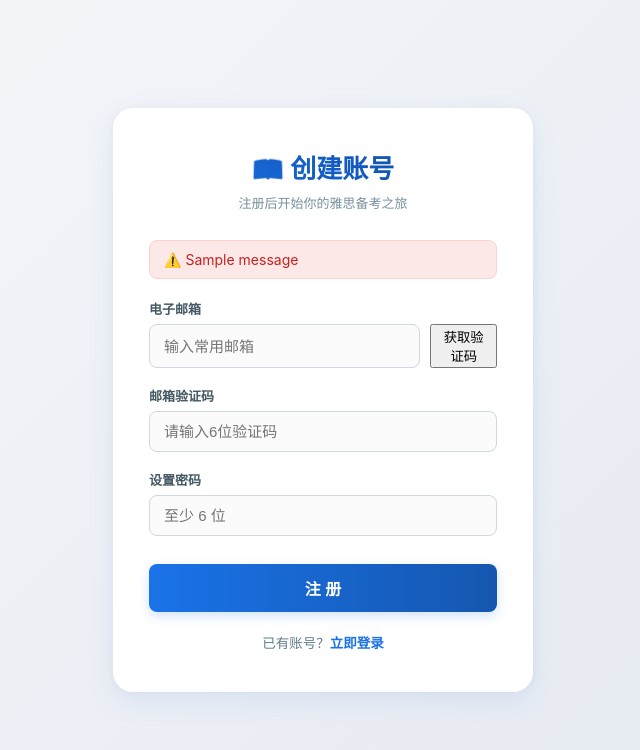
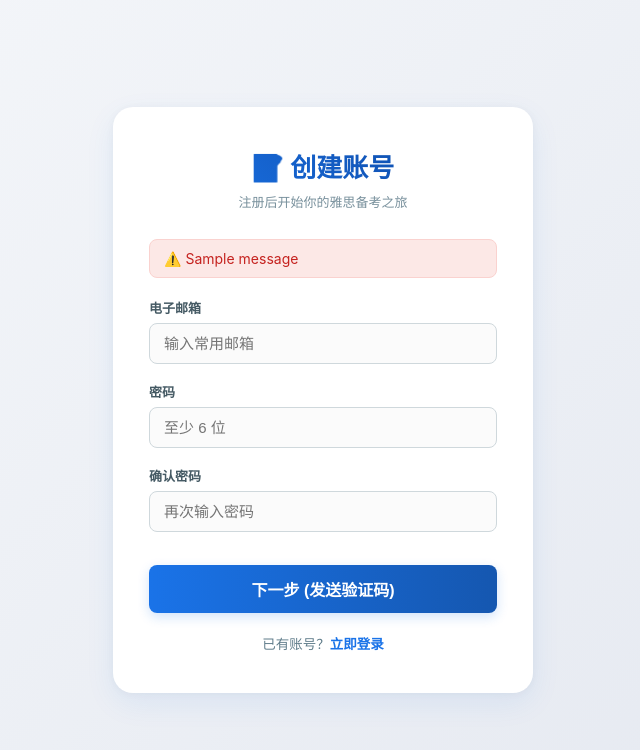
Before and after one commit to pandorauuu/word, a Flask app: page /register in a window 1280 px wide. Shown: the top 750 px of the page, without its empty margins (317-957 px from the left). Run offline with Flask 3, Linux system fonts and the light colour scheme; tables that the repository leaves empty hold one stand-in row (values such as "Sample post"); one stand-in notice (Sample message) is shown.

Commit message:
Update register.html

```diff
--- a/templates/register.html
+++ b/templates/register.html
@@ -50,10 +50,6 @@
             margin-bottom: 6px;
             font-weight: 600;
         }
-        .input-group {
-            display: flex;
-            gap: 10px;
-        }
         .form-control {
             width: 100%;
             padding: 11px 14px;
@@ -72,19 +68,6 @@
             background-color: #fff;
             box-shadow: 0 0 0 4px rgba(26, 115, 232, 0.15);
         }
-        .btn-code {
-            white-space: nowrap;
-            padding: 0 15px;
-            background: #1a73e8;
-            color: white;
-            border: none;
-            border-radius: 8px;
-            cursor: pointer;
-            font-size: 14px;
-            font-weight: 600;
-            transition: background 0.2s;
-        }
-        .btn-code:hover { background: #1557b0; }
         .btn-block {
             width: 100%;
             padding: 12px;
@@ -94,7 +77,7 @@
             background: linear-gradient(90deg, #1a73e8, #1557b0);
             border: none;
             border-radius: 8px;
-            margin-top: 10px;
+            margin-top: 15px;
             cursor: pointer;
             box-shadow: 0 4px 12px rgba(26, 115, 232, 0.2);
             transition: all 0.2s;
@@ -108,6 +91,13 @@
             color: #607d8b;
         }
         .auth-footer a { color: #1a73e8; text-decoration: none; font-weight: 600; }
+
+        /* 错误提示气泡样式 */
+        .alert-messages {
+            padding: 0;
+            margin: 0 0 20px 0;
+            list-style: none;
+        }
         .alert {
             padding: 10px 14px;
             border-radius: 8px;
@@ -115,7 +105,6 @@
             background-color: #fce8e6;
             color: #c5221f;
             border: 1px solid #fad2cf;
-            margin-bottom: 20px;
             text-align: left;
         }
     </style>
@@ -123,37 +112,36 @@
 <body>
 
 <div class="auth-card">
-    <h1>📖 创建账号</h1>
+    <h1>📝 创建账号</h1>
     <p class="subtitle">注册后开始你的雅思备考之旅</p>
 
-    {% with messages = get_flashed_messages() %}
+    {% with messages = get_flashed_messages(with_categories=true) %}
       {% if messages %}
-        {% for message in messages %}
-          <div class="alert">⚠️ {{ message }}</div>
+        <ul class="alert-messages">
+        {% for category, message in messages %}
+          <li class="alert">⚠️ {{ message }}</li>
         {% endfor %}
+        </ul>
       {% endif %}
     {% endwith %}
 
     <form method="POST" action="/register">
         <div class="form-group">
             <label>电子邮箱</label>
-            <div class="input-group">
-                <input type="email" name="email" id="email" class="form-control" placeholder="输入常用邮箱" required autocomplete="email">
-                <button type="button" class="btn_code" id="sendCodeBtn" onclick="sendCode()">获取验证码</button>
-            </div>
+            <input type="email" name="email" class="form-control" placeholder="输入常用邮箱" required autocomplete="email">
         </div>
 
         <div class="form-group">
-            <label>邮箱验证码</label>
-            <input type="text" name="code" class="form-control" placeholder="请输入6位验证码" required>
+            <label>密码</label>
+            <input type="password" name="password" class="form-control" placeholder="至少 6 位" required autocomplete="new-password">
         </div>
 
         <div class="form-group">
-            <label>设置密码</label>
-            <input type="password" name="password" class="form-control" placeholder="至少 6 位" required autocomplete="new-password">
+            <label>确认密码</label>
+            <input type="password" name="confirm" class="form-control" placeholder="再次输入密码" required autocomplete="new-password">
         </div>
 
-        <button type="submit" class="btn-block">注 册</button>
+        <button type="submit" class="btn-block">下一步 (发送验证码)</button>
     </form>
 
     <div class="auth-footer">
@@ -161,45 +149,5 @@
     </div>
 </div>
 
-<script>
-function sendCode() {
-    const email = document.getElementById('email').value;
-    if(!email) { alert('请先输入邮箱！'); return; }
-
-    const btn = document.getElementById('sendCodeBtn');
-    btn.disabled = true;
-    btn.innerText = '正在发送...';
-
-    fetch('/send_code', {
-        method: 'POST',
-        headers: { 'Content-Type': 'application/json' },
-        body: JSON.stringify({ email: email })
-    })
-    .then(res => res.json())
-    .then(data => {
-        alert(data.message);
-        if(data.status === 'success') {
-            let countdown = 60;
-            const timer = setInterval(() => {
-                countdown--;
-                btn.innerText = countdown + 's';
-                if(countdown <= 0) {
-                    clearInterval(timer);
-                    btn.disabled = false;
-                    btn.innerText = '获取验证码';
-                }
-            }, 1000);
-        } else {
-            btn.disabled = false;
-            btn.innerText = '获取验证码';
-        }
-    })
-    .catch(() => {
-        alert('发送失败，请检查网络或邮件环境变量配置！');
-        btn.disabled = false;
-        btn.innerText = '获取验证码';
-    });
-}
-</script>
 </body>
 </html>
```
